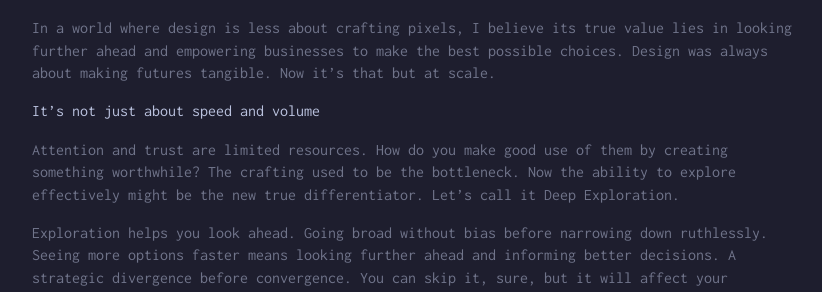
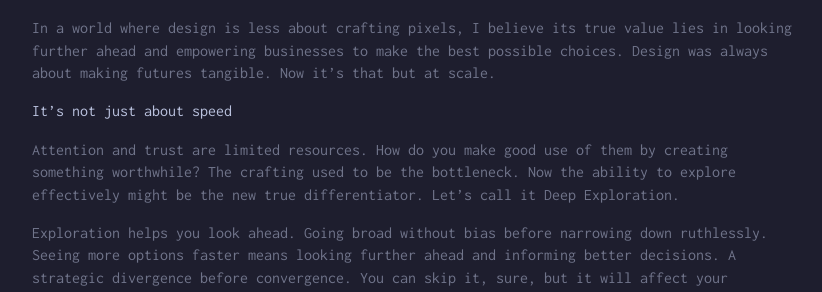
Before and after one commit to berndpl/notes-plontsch, a Jekyll site: the page built from _posts/2026/2026-01-08-deep-exploration.md, in a window 1280 px wide. Shown: the part 438-730 px from the top of the page, without its empty margins (228-1050 px from the left). Built offline with Jekyll 4.4.1, drawn with Linux system fonts in a browser that asks for light colours; our own code applies the rules of GitHub Pages for plain Markdown files.

Commit message:
Update deep-exploration.md: refine section title for clarity by changing "speed and volume" to "speed," emphasizing the importance of attention and trust in design exploration.

```diff
--- a/_posts/2026/2026-01-08-deep-exploration.md
+++ b/_posts/2026/2026-01-08-deep-exploration.md
@@ -5,7 +5,7 @@ image: /assets/images/2026/2026-01-08-deep-exploration.js
 
 In a world where design is less about crafting pixels, I believe its true value lies in looking further ahead and empowering businesses to make the best possible choices. Design was always about making futures tangible. Now it's that but at scale.
 
-### It's not just about speed and volume
+### It's not just about speed
 
 Attention and trust are limited resources. How do you make good use of them by creating something worthwhile? The crafting used to be the bottleneck. Now the ability to explore effectively might be the new true differentiator. Let's call it Deep Exploration.
 
```
